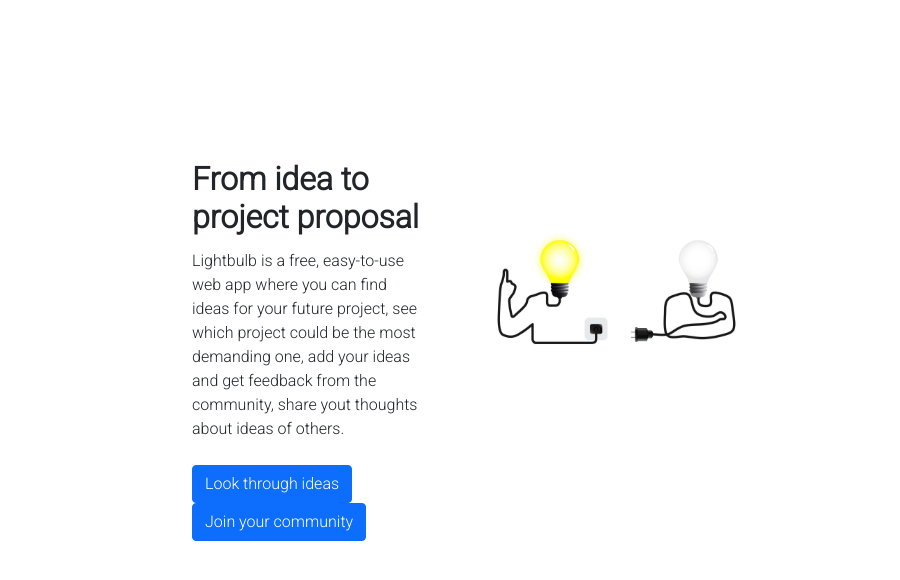
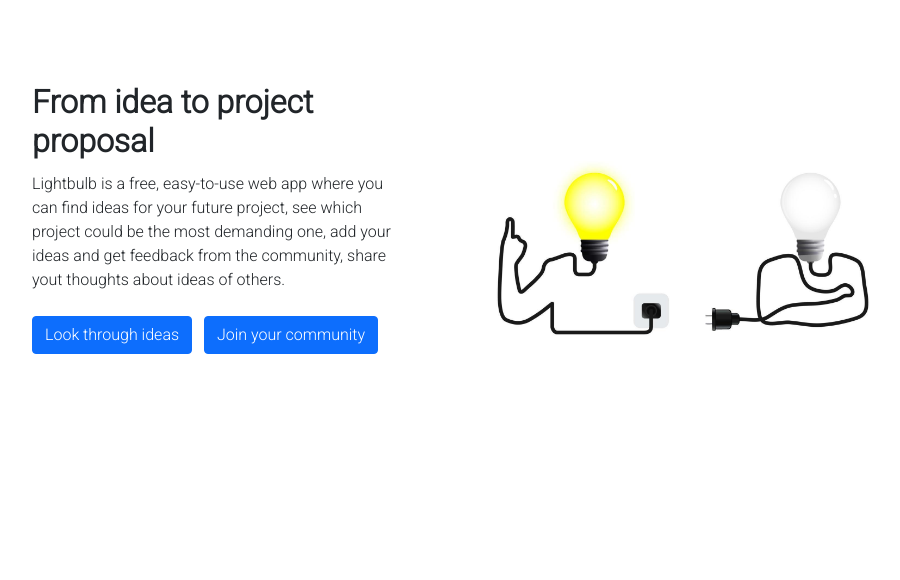
Before and after one commit to shondy/HB-lightbulb, a Flask app: page / in a window 1280 px wide. Shown: the part 54-634 px from the top of the page, without its empty margins (152-1052 px from the left). Run offline with Flask 2, Linux system fonts and the light colour scheme; some libraries are stand-ins or nearby versions.

Commit message:
updated requirments

```diff
--- a/requirements.txt
+++ b/requirements.txt
@@ -22,4 +22,5 @@
 urllib3==1.26.9
 URLObject==2.4.3
 Werkzeug==2.0.1
+Whoosh==2.7.4
 zipp==3.8.0
--- a/templates/homepage.html
+++ b/templates/homepage.html
@@ -4,7 +4,7 @@
 {% block body %}
   <div class="container-fluid">
 
-    <div class="row mt-md-5 ms-md-1 mt-lg-10 ms-lg-20 me-lg-20">
+    <div class="row mt-md-5 ms-md-1 mt-lg-6 ms-lg-10 me-lg-10">
 
       <div class="col-sm-12 col-md-5 col-lg-7 order-md-2 mb-5">
         <img src="/static/img/lightbulb.jpg" class="img-fluid">
```
